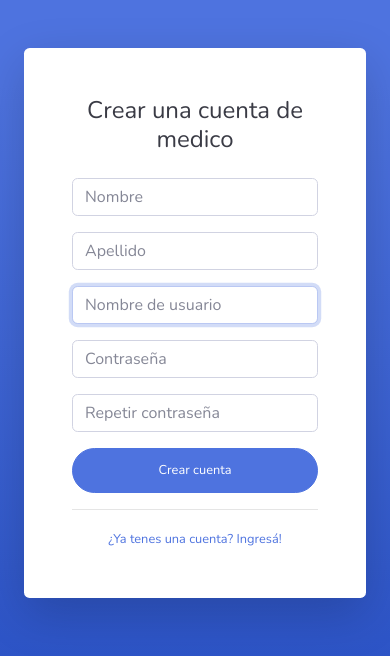
After one commit to vicabitu/clinica, a Django app: page /crear_cuenta_medico in a window 390 px wide. The commit adds this page. Shown: the top 656 px of the page. Run offline with Django 3.2, Linux system fonts and the light colour scheme; some libraries are stand-ins or nearby versions.

Commit message:
Creacion de medicos y pacientes

```diff
--- a/clinica/forms.py
+++ b/clinica/forms.py
@@ -1,6 +1,6 @@
 from django import forms
 from django.contrib.auth.forms import UserCreationForm
-from administracion.models import Usuario
+from administracion.models import Usuario, Medico, Paciente
 from django.db import transaction
 from django.forms import ModelForm
 
@@ -28,6 +28,32 @@ class FormularioMedico(UserCreationForm):
         user = super().save(commit=False)
         user.es_medico = True
         user.save()
-        # student = Student.objects.create(user=user)
-        # student.interests.add(*self.cleaned_data.get('interests'))
+        medico = Medico.objects.create(usuario=user)
         return user
+
+class FormularioPaciente(UserCreationForm):
+    password1 = forms.CharField(widget=forms.PasswordInput(attrs={'class': 'form-control', 'placeholder':'Contraseña'}))
+    password2 = forms.CharField(widget=forms.PasswordInput(attrs={'class': 'form-control', 'placeholder':'Repetir contraseña'}))
+
+    class Meta:
+        model = Usuario
+        fields = [
+            'first_name',
+            'last_name',
+            'username',
+            'password1',
+            'password2'
+        ]
+        widgets = {
+            'first_name': forms.TextInput(attrs={'class':'form-control', 'placeholder':'Nombre'}),
+            'last_name': forms.TextInput(attrs={'class':'form-control', 'placeholder':'Apellido'}),
+            'username': forms.TextInput(attrs={'class':'form-control', 'placeholder':'Nombre de usuario'})
+        }
+
+    @transaction.atomic
+    def save(self):
+        user = super().save(commit=False)
+        user.es_paciente = True
+        user.save()
+        paciente = Paciente.objects.create(usuario=user)
+        return user
--- a/clinica/urls.py
+++ b/clinica/urls.py
@@ -23,5 +23,7 @@ urlpatterns = [
     path('index/', views.index, name='index'),
     path('user_login', views.user_login, name='user_login'),
     path('logout', views.user_logout, name='logout'),
-    path('crear_cuenta', views.CrearCuentaMedico.as_view(), name='crear_cuenta')
+    path('crear_cuenta_medico', views.CrearCuentaMedico.as_view(), name='crear_cuenta_medico'),
+    path('crear_cuenta_paciente', views.CrearCuentaPaciente.as_view(), name='crear_cuenta_paciente'),
+    path('elegir_tipo_de_cuenta', views.elegir_tipo_de_cuenta, name='elegir_tipo_de_cuenta')
 ]
--- a/clinica/views.py
+++ b/clinica/views.py
@@ -4,7 +4,7 @@ from django.contrib import messages
 from django.contrib.auth.decorators import login_required
 from django.views.generic import CreateView
 from administracion.models import Medico, Paciente
-from .forms import FormularioMedico
+from .forms import FormularioMedico, FormularioPaciente
 from django.contrib.auth import login
 
 @login_required(login_url='/')
@@ -32,13 +32,27 @@ def user_login(request):
     else:
         return redirect('/')
 
+def elegir_tipo_de_cuenta(request):
+    return render(request, 'elegir_cuenta.html')
+
 class CrearCuentaMedico(CreateView):
     model = Medico
     form_class = FormularioMedico
-    template_name = 'register.html'
+    template_name = 'registrar_medico.html'
     success_url = '/index'
 
     def form_valid(self, form):
         user = form.save()
         login(self.request, user)
         return redirect('/index')
+
+class CrearCuentaPaciente(CreateView):
+    model = Paciente
+    form_class = FormularioPaciente
+    template_name = 'registrar_paciente.html'
+    success_url = '/index'
+
+    def form_valid(self, form):
+        user = form.save()
+        login(self.request, user)
+        return redirect('/index')
--- a/templates/login.html
+++ b/templates/login.html
@@ -68,7 +68,7 @@
                     <a class="small" href="forgot-password.html">¿Olvidaste tu contraseña?</a>
                   </div>
                   <div class="text-center">
-                    <a class="small" href="{% url 'crear_cuenta' %}">Registrarse</a>
+                    <a class="small" href="{% url 'elegir_tipo_de_cuenta' %}">Registrarse</a>
                   </div>
                 </div>
               </div>
--- /dev/null
+++ b/templates/registrar_medico.html
@@ -0,0 +1,90 @@
+<!DOCTYPE html>
+{% load staticfiles %}
+<html lang="en">
+
+<head>
+
+  <meta charset="utf-8">
+  <meta http-equiv="X-UA-Compatible" content="IE=edge">
+  <meta name="viewport" content="width=device-width, initial-scale=1, shrink-to-fit=no">
+  <meta name="description" content="">
+  <meta name="author" content="">
+
+  <title>Clinica</title>
+
+  <!-- Custom fonts for this template-->
+  <link href="{% static  'vendor/fontawesome-free/css/all.min.css' %}" rel="stylesheet" type="text/css">
+  <link href="https://fonts.googleapis.com/css?family=Nunito:200,200i,300,300i,400,400i,600,600i,700,700i,800,800i,900,900i" rel="stylesheet">
+
+  <!-- Custom styles for this template-->
+  <link href="{% static 'css/sb-admin-2.min.css' %}" rel="stylesheet">
+
+</head>
+
+<body class="bg-gradient-primary">
+
+  <div class="container">
+
+    <div class="card o-hidden border-0 shadow-lg my-5">
+      <div class="card-body p-0">
+        <!-- Nested Row within Card Body -->
+        <div class="row">
+          <div class="col-lg-5 d-none d-lg-block bg-register-image"></div>
+          <div class="col-lg-7">
+            <div class="p-5">
+              <div class="text-center">
+                <h1 class="h4 text-gray-900 mb-4">Crear una cuenta de medico</h1>
+              </div>
+              <form method="POST" class="user">
+                {% csrf_token %}
+                <div class="form-group row">
+                  <div class="col-sm-6 mb-3 mb-sm-0">
+                    {{ form.first_name }}
+                  </div>
+                  <div class="col-sm-6">
+                    {{ form.last_name }}
+                  </div>
+                </div>
+                <div class="form-group">
+                  {{ form.username }}
+                </div>
+                <div class="form-group row">
+                  <div class="col-sm-6 mb-3 mb-sm-0">
+                    {{ form.password1 }}
+                  </div>
+                  <div class="col-sm-6">
+                    {{ form.password2 }}
+                  </div>
+                </div>
+                <button type="submit" class="btn btn-primary btn-user btn-block">
+                    Crear cuenta
+                </button>
+              </form>
+              <hr>
+              <!-- <div class="text-center">
+                <a class="small" href="forgot-password.html">Forgot Password?</a>
+              </div> -->
+              <div class="text-center">
+                <a class="small" href="{% url 'mostrar_login' %}">¿Ya tenes una cuenta? Ingresá!</a>
+              </div>
+            </div>
+          </div>
+        </div>
+      </div>
+    </div>
+
+  </div>
+
+  <!-- Bootstrap core JavaScript-->
+  <script src="{% static 'vendor/jquery/jquery.min.js' %}"></script>
+  <script src="{% static 'vendor/bootstrap/js/bootstrap.bundle.min.js' %}"></script>
+
+  <!-- Core plugin JavaScript-->
+  <script src="{% static 'vendor/jquery-easing/jquery.easing.min.js' %}"></script>
+
+  <!-- Custom scripts for all pages-->
+  <script src="{% static 'js/sb-admin-2.min.js' %}"></script>
+
+</body>
+
+</html>
--- a/templates/register.html
+++ b/templates/registrar_paciente.html
@@ -33,7 +33,7 @@
           <div class="col-lg-7">
             <div class="p-5">
               <div class="text-center">
-                <h1 class="h4 text-gray-900 mb-4">Crear una cuenta</h1>
+                <h1 class="h4 text-gray-900 mb-4">Crear una cuenta de paciente</h1>
               </div>
               <form method="POST" class="user">
                 {% csrf_token %}
@@ -61,9 +61,6 @@
                 </button>
               </form>
               <hr>
-              <!-- <div class="text-center">
-                <a class="small" href="forgot-password.html">Forgot Password?</a>
-              </div> -->
               <div class="text-center">
                 <a class="small" href="{% url 'mostrar_login' %}">¿Ya tenes una cuenta? Ingresá!</a>
               </div>
```
Also changed, not shown: templates/elegir_cuenta.html (added, +79 -0 lines).
